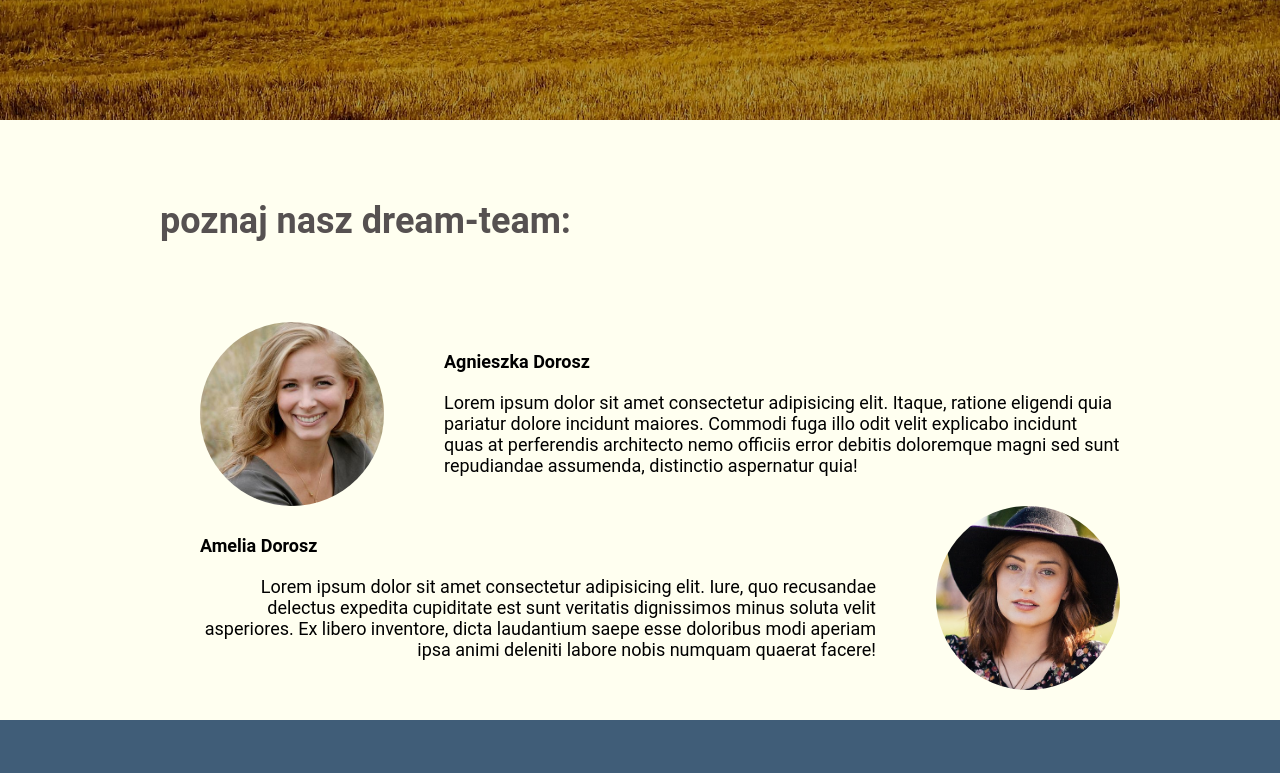
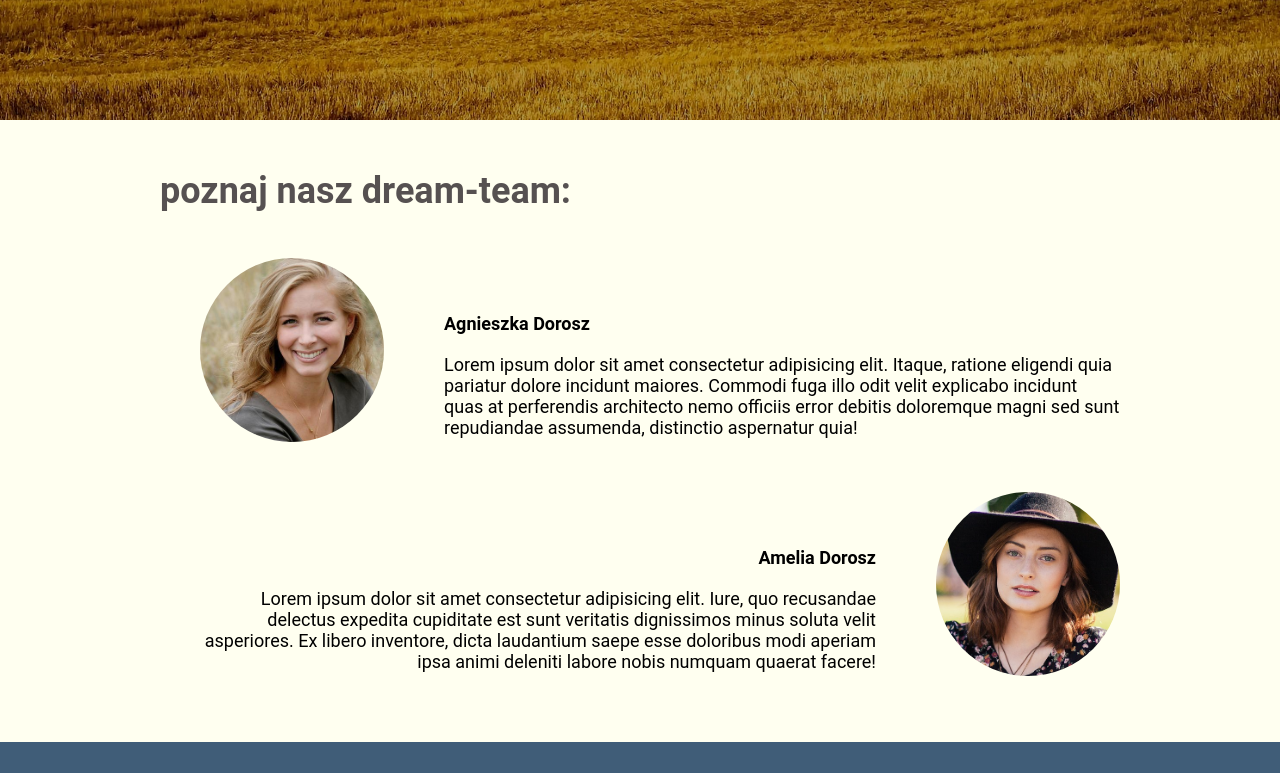
Before and after one commit to WIGUSIOWA/react1-project-fc, a React (Create React App) app: page / in a window 1280 px wide. Shown: the part 700-1473 px from the top of the page. Built offline with nearby package versions, Linux system fonts and the light colour scheme.

Commit message:
Project is getting better & better

```diff
--- a/src/App.css
+++ b/src/App.css
@@ -133,12 +133,17 @@ body {
 	font-size: 36px;
 	font-weight: 700;
 	color: #565151;
+	margin-top: 0;
 }
 
 .main-third-heading {
 	font-size: 18px;
 	font-weight: 700;
 	margin-bottom: 20px;
+}
+
+.name-Amelia {
+	text-align: end;
 }
 
 .experts-list {
@@ -155,6 +160,7 @@ body {
 
 .experts .main-second-heading {
 	padding: 50px 0;
+	margin-bottom: -20px;
 }
 
 .offer .main-second-heading {
@@ -175,6 +181,7 @@ body {
 	object-position: top;
 	object-fit: cover;
 	aspect-ratio: 1/1;
+	margin-bottom: 50px;
 }
 
 .par-Agnes {
--- a/src/components/Mentors/Mentors.js
+++ b/src/components/Mentors/Mentors.js
@@ -27,7 +27,11 @@ const Mentors = () => {
 					<li className="expert reversed">
 						<img src="images/AmeliaPhoto_640.jpg" alt="zdjęcie Amelii Dorosz" />
 						<div className="expert-info">
-							<h3 className="name-Amelia" class="main-third-heading">
+							<h3
+								className="name-Amelia"
+								// className="main-third-heading"
+								// className="name-Amelia"
+							>
 								Amelia Dorosz
 							</h3>
 							<p className="par-Amelia">
--- a/src/components/Services/Services.js
+++ b/src/components/Services/Services.js
@@ -1,5 +1,6 @@
-import Box from "../components/Box/Box.js";
-import offers from "../../data/offers.js";
+
+import Box from "../Box/Box";
+
 
 const Services = () => {
 	const ourOffer = [
--- a/src/data/offers.js
+++ b/src/data/offers.js
@@ -1,4 +1,4 @@
-import { offers } from "./data";
+// import { offers } from "./data";
 
 const ourOffer = [
 	{ id: 1, title: "nowość! mentoring szkolenia", isNew: true },
```
